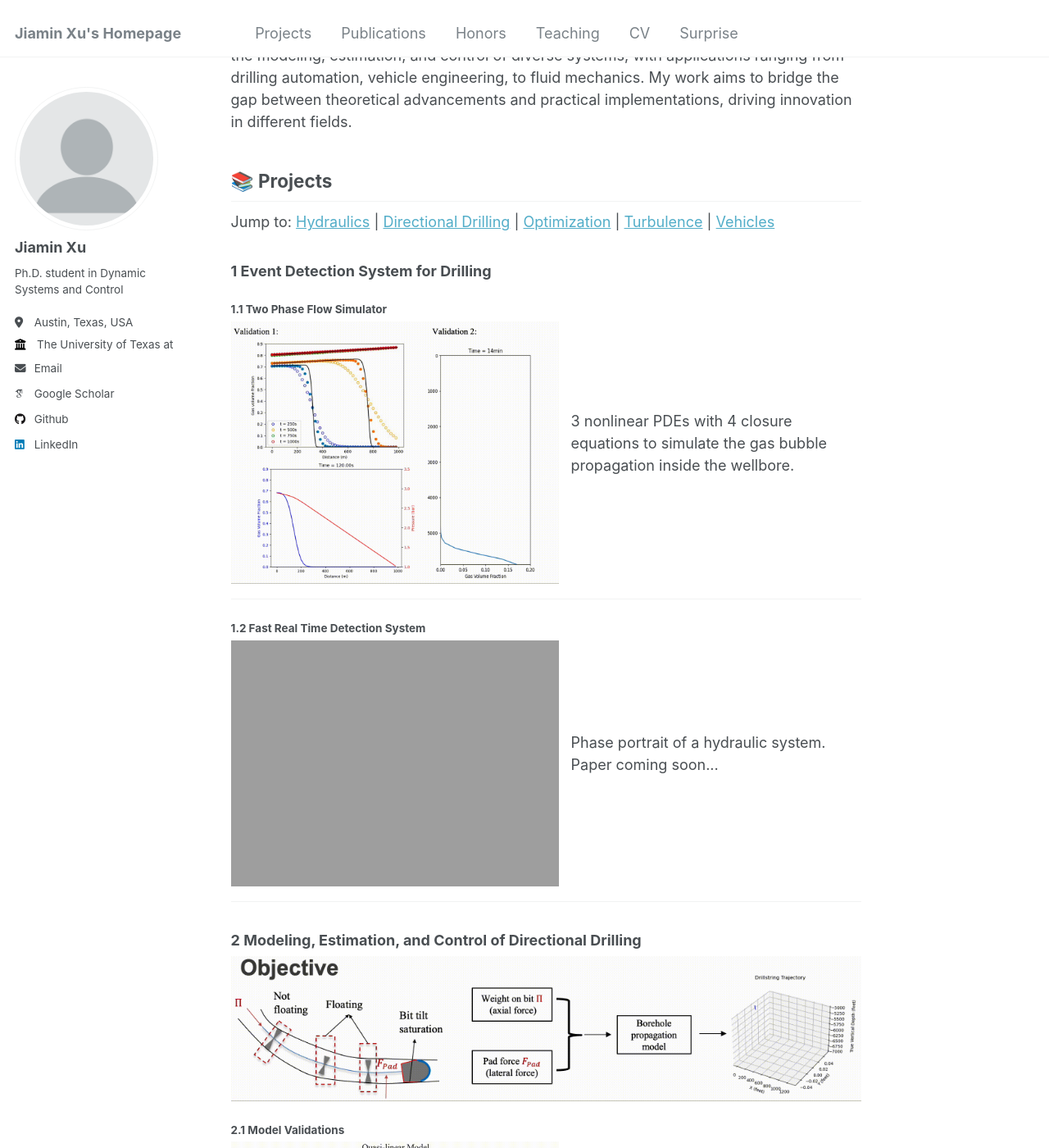
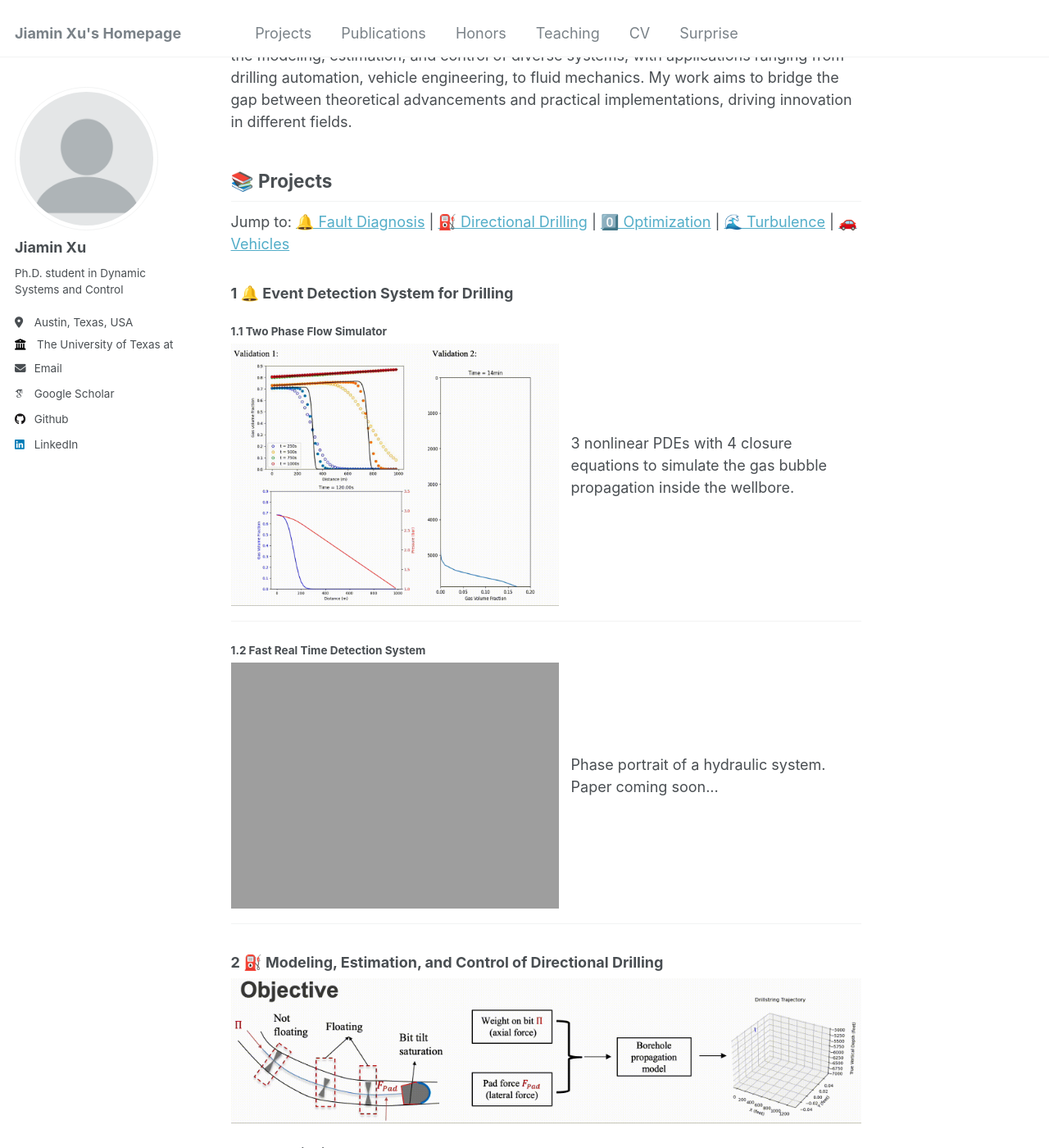
Before and after one commit to Jiaminx7/Website, a Jekyll site: the page built from _pages/about.md, in a window 1280 px wide and 1400 px high, scrolled down 492 px. Shown: the whole window at 82% size. Built offline with Jekyll 4.4.1, drawn with Linux system fonts in a browser that asks for light colours; some web fonts are replaced; some of the changed text lies outside the part shown.

Commit message:
Update about.md

```diff
--- a/_pages/about.md
+++ b/_pages/about.md
@@ -17,10 +17,10 @@ My research centers on the integration of advanced physics-based and machine lea
 <h2 id="projects"> 📚 Projects </h2>
 
 <!-- Table of Contents for Projects -->
-<p>Jump to: <a href="#event-detection">Hydraulics</a> | <a href="#directional-drilling">Directional Drilling</a> | <a href="#optimization">Optimization</a> | <a href="#flow-structure-interaction">Turbulence</a> | <a href="#vehicle-engineering">Vehicles</a></p>
+<p>Jump to: <a href="#event-detection">🔔 Fault Diagnosis</a> | <a href="#directional-drilling">⛽️ Directional Drilling</a> | <a href="#optimization"> 0️⃣ Optimization</a> | <a href="#flow-structure-interaction"> 🌊 Turbulence</a> | <a href="#vehicle-engineering">🚗 Vehicles</a></p>
 
 <!-- Begin Projects Content -->
-<h3 id="event-detection">1 Event Detection System for Drilling</h3>
+<h3 id="event-detection">1 🔔 Event Detection System for Drilling</h3>
 
 <h4 id="two-phase-flow">1.1 Two Phase Flow Simulator</h4>
 <div style="display: flex; align-items: center;">
@@ -36,7 +36,7 @@ My research centers on the integration of advanced physics-based and machine lea
 </div>
 <hr>
 
-<h3 id="directional-drilling">2 Modeling, Estimation, and Control of Directional Drilling</h3>
+<h3 id="directional-drilling">2 ⛽️ Modeling, Estimation, and Control of Directional Drilling</h3>
 
 <div style="text-align: center;">
     <img src="https://jiaminx7.github.io/Website/images/Model.gif" alt="MECC_2023" style="width: 800px;">
@@ -96,7 +96,7 @@ My research centers on the integration of advanced physics-based and machine lea
 </div>
 <hr>
 
-<h3 id="optimization">3 Optimization Solver Package</h3>
+<h3 id="optimization">3 0️⃣ Optimization Solver Package</h3>
 <div style="display: flex; align-items: center; margin-bottom: 20px;">
     <img src="https://jiaminx7.github.io/Website/images/optimization.png" alt="Optimization" style="margin-right: 15px; width: 400px;">
     <p>RaghuRobi, named after one of my favorite instructors <a href="https://oden.utexas.edu/people/directory/Raghu-Bollapragada/" target="_blank">Dr. Bollapragada</a>, is a software package for solving unconstrained optimization problems with methods such as Gradient Descent, Newton-CG, and BFGS.
@@ -104,7 +104,7 @@ My research centers on the integration of advanced physics-based and machine lea
 </div>
 <hr>
 
-<h3 id="flow-structure-interaction">4 Flow Structure Interaction</h3>
+<h3 id="flow-structure-interaction">4 🌊 Flow Structure Interaction</h3>
 <div style="display: flex; align-items: center; margin-bottom: 20px;">
     <img src="https://jiaminx7.github.io/Website/images/canopy.png" alt="FSI" style="margin-right: 15px; width: 400px;">
     <p>Experimental investigation of turbulence dynamics and transport modulated by canopies.
@@ -112,7 +112,7 @@ My research centers on the integration of advanced physics-based and machine lea
 </div>
 <hr>
 
-<h3 id="vehicle-engineering">5 Vehicle Engineering</h3>
+<h3 id="vehicle-engineering">5 🚗 Vehicle Engineering</h3>
 
 <h4 id="fuel-cells">5.1 Fuel Cells</h4>
 <div style="display: flex; align-items: center; margin-bottom: 20px;">
```
